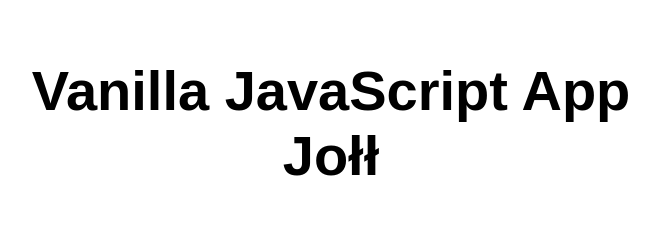
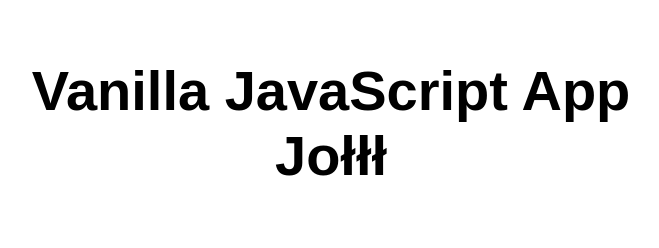
Before and after one commit to klaudia9999/my-first-static-web-app, a website: page src/index.html in a window 1280 px wide. Shown: the whole page, without its empty margins (309-968 px from the left). Drawn offline with Linux system fonts and the light colour scheme.

Commit message:
Update index.html

```diff
--- a/src/index.html
+++ b/src/index.html
@@ -10,7 +10,7 @@
 
 <body>
   <main>
-    <h1>Vanilla JavaScript App Jołł</h1>
+    <h1>Vanilla JavaScript App Jołłł</h1>
   </main>
 </body>
 
```
